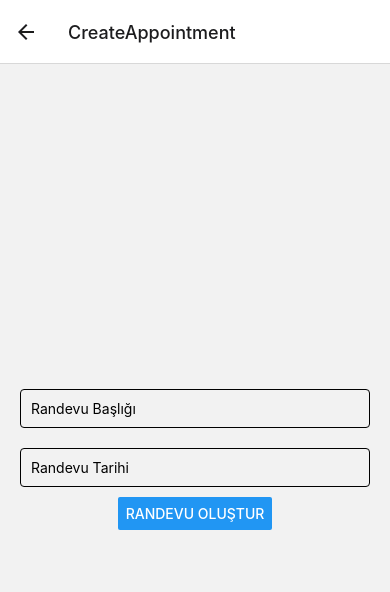
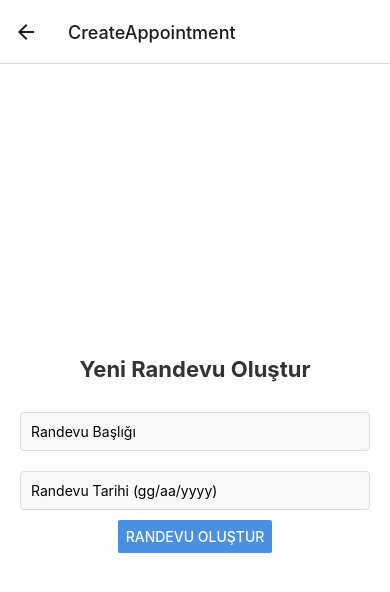
Before and after one commit to AliEl-Hallak/H-Randevu-Sistemi-React-Native, a React Native app: screen /CreateAppointment in a window 390 px wide. Shown: the top 592 px of the page. Built offline with nearby package versions, Linux system fonts and the light colour scheme.

Commit message:
CRUD islemi

```diff
--- a/package.json
+++ b/package.json
@@ -19,6 +19,7 @@
     "firebase": "^10.7.0",
     "react": "18.2.0",
     "react-native": "0.72.6",
+    "react-native-push-notification": "^8.1.1",
     "react-native-vector-icons": "^10.0.2"
   },
   "devDependencies": {
--- a/screens/AppointmentScreen.js
+++ b/screens/AppointmentScreen.js
@@ -1,5 +1,5 @@
 import React from 'react';
-import { View, Text, StyleSheet, TouchableOpacity } from 'react-native';
+import { View, Text, StyleSheet, TouchableOpacity, ScrollView } from 'react-native';
 import Icon from 'react-native-vector-icons/MaterialIcons';
 import { logoutUser } from '../FirebasseConfig';
 
@@ -17,44 +17,70 @@ const AppointmentScreen = ({ navigation, route }) => {
     }, [navigation]);
 
     return (
-        <View style={styles.container}>
+        <ScrollView style={styles.container}>
+            <Text style={styles.welcomeText}>Merhaba, {email}</Text>
+
+            <View style={styles.cardContainer}>
                 <TouchableOpacity
-        style={styles.card}
+                    style={[styles.card, styles.cardCreate]}
                     onPress={() => navigation.navigate('CreateAppointment')}>
-        <Text style={styles.cardTitle}>Randevu olustur</Text>
+                    <Icon name="add-circle-outline" size={30} color="#fff" />
+                    <Text style={styles.cardTitle}>Randevu Oluştur</Text>
                 </TouchableOpacity>
 
                 <TouchableOpacity
-        style={styles.card}
+                    style={[styles.card, styles.cardList]}
                     onPress={() => navigation.navigate('ListoneAppointments')}>
-        <Text style={styles.cardTitle}>Randevu listele</Text>
+                    <Icon name="format-list-bulleted" size={30} color="#fff" />
+                    <Text style={styles.cardTitle}>Randevu Listele</Text>
                 </TouchableOpacity>
-
-
-            <Text>Merhaba, {email}</Text>
             </View>
+        </ScrollView>
     );
 };
 
 const styles = StyleSheet.create({
     container: {
       flex: 1,
-      padding: 20,
-      alignItems: 'center',
+      backgroundColor: '#f4f4f4', // Arka plan rengi
+    },
+    welcomeText: {
+      fontSize: 22,
+      fontWeight: 'bold',
+      color: '#333',
+      margin: 20,
+      textAlign: 'center',
+    },
+    cardContainer: {
+      flexDirection: 'row',
+      justifyContent: 'space-around',
+      padding: 10,
     },
     card: {
-      width: '90%',
-      padding: 20,
-      marginVertical: 10,
-      backgroundColor: '#4a90e2',
-      borderRadius: 10,
+      flex: 1,
+      justifyContent: 'center',
+      alignItems: 'center',
+      padding: 15,
+      margin: 10,
+      borderRadius: 8,
+      shadowColor: '#000',
+      shadowOffset: { width: 0, height: 2 },
+      shadowOpacity: 0.3,
+      shadowRadius: 4,
+      elevation: 3,
+    },
+    cardCreate: {
+      backgroundColor: '#4caf50', // Yeşil renk
+    },
+    cardList: {
+      backgroundColor: '#2196f3', // Mavi renk
     },
     cardTitle: {
-      color: 'white',
+      marginTop: 10,
+      color: '#fff',
       fontWeight: 'bold',
-      textAlign: 'center',
+      fontSize: 16,
     },
 });
 
-
 export default AppointmentScreen;
--- a/screens/CreateAppointmentScreen.js
+++ b/screens/CreateAppointmentScreen.js
@@ -3,6 +3,7 @@ import { View, Text, TextInput, Button, StyleSheet, Alert } from 'react-native';
 import { FIRESTORE_DB } from '../FirebasseConfig';
 import { addDoc, collection } from 'firebase/firestore';
 import { getAuth } from 'firebase/auth';
+import PushNotification from 'react-native-push-notification';
 
 const CreateAppointmentScreen = () => {
   const [appointmentTitle, setAppointmentTitle] = useState('');
@@ -18,8 +19,8 @@ const [appointmentTitle, setAppointmentTitle] = useState('');
       await addDoc(collection(FIRESTORE_DB, 'appointments'), {
         title: appointmentTitle,
         date: appointmentDate,
-        userId: userId, // Kullanıcının UID'sini ekleme
-        userEmail: userEmail, // Kullanıcının e-posta adresini ekleme
+        userId: userId,
+        userEmail: userEmail,
       });
 
       Alert.alert('Başarılı', 'Randevu oluşturuldu');
@@ -28,9 +29,9 @@ const [appointmentTitle, setAppointmentTitle] = useState('');
     }
   };
 
-
   return (
     <View style={styles.container}>
+      <Text style={styles.header}>Yeni Randevu Oluştur</Text>
       <TextInput
         style={styles.input}
         value={appointmentTitle}
@@ -41,18 +42,30 @@ const [appointmentTitle, setAppointmentTitle] = useState('');
         style={styles.input}
         value={appointmentDate}
         onChangeText={setAppointmentDate}
-        placeholder="Randevu Tarihi"
+        placeholder="Randevu Tarihi (gg/aa/yyyy)"
       />
-      <Button title="Randevu Oluştur" onPress={handleCreateAppointment} />
+      <Button
+        title="Randevu Oluştur"
+        onPress={handleCreateAppointment}
+        color="#4a90e2"
+      />
     </View>
   );
 };
+
 const styles = StyleSheet.create({
   container: {
     flex: 1,
     justifyContent: 'center',
     alignItems: 'center',
     padding: 20,
+    backgroundColor: '#fff', // Arka plan rengi
+  },
+  header: {
+    fontSize: 22,
+    fontWeight: 'bold',
+    marginBottom: 20,
+    color: '#333',
   },
   input: {
     width: '100%',
@@ -60,6 +73,9 @@ const styles = StyleSheet.create({
     borderWidth: 1,
     padding: 10,
     borderRadius: 4,
+    borderColor: '#ddd', // Kenarlık rengi
+    backgroundColor: '#f9f9f9', // Giriş alanı arka plan rengi
   },
 });
+
 export default CreateAppointmentScreen;
--- a/screens/DeletAppointmentsScreen.js
+++ b/screens/DeletAppointmentsScreen.js
@@ -1,6 +1,6 @@
-// screens/DeletAppointmentsScreen.js
 import React from 'react';
-import { View, Text, Button, Alert, StyleSheet } from 'react-native';
+import { View, Text, TouchableOpacity, StyleSheet, Alert } from 'react-native';
+import Icon from 'react-native-vector-icons/MaterialIcons';
 import { doc, deleteDoc } from 'firebase/firestore';
 import { FIRESTORE_DB } from '../FirebasseConfig';
 
@@ -32,9 +32,16 @@ const DeletAppointmentsScreen = ({ route, navigation }) => {
 
   return (
     <View style={styles.container}>
-      <Text style={styles.title}>{title}</Text>
-      <Text style={styles.date}>{date}</Text>
-      <Button title="Randevuyu Sil" onPress={handleDelete} color="red" />
+      <View style={styles.appointmentCard}>
+        <Text style={styles.title}>{title}</Text>
+        <Text style={styles.date}>{date}</Text>
+        <TouchableOpacity
+          style={styles.deleteButton}
+          onPress={handleDelete}>
+          <Icon name="delete" size={24} color="white" />
+          <Text style={styles.deleteButtonText}>Randevuyu Sil</Text>
+        </TouchableOpacity>
+      </View>
     </View>
   );
 };
@@ -45,17 +52,42 @@ const styles = StyleSheet.create({
     justifyContent: 'center',
     alignItems: 'center',
     padding: 20,
-    backgroundColor: '#fff',  // Arka plan rengi
+    backgroundColor: '#f4f4f4',
+  },
+  appointmentCard: {
+    width: '100%',
+    padding: 20,
+    borderRadius: 10,
+    backgroundColor: '#fff',
+    shadowColor: '#000',
+    shadowOffset: { width: 0, height: 2 },
+    shadowOpacity: 0.25,
+    shadowRadius: 3.84,
+    elevation: 5,
   },
   title: {
     fontSize: 20,
     fontWeight: 'bold',
+    color: '#333',
     marginBottom: 10,
-    color: '#333',  // Metin rengi
   },
   date: {
     fontSize: 16,
-    color: '#666',  // Tarih metni rengi
+    color: '#666',
+    marginBottom: 20,
+  },
+  deleteButton: {
+    flexDirection: 'row',
+    justifyContent: 'center',
+    alignItems: 'center',
+    padding: 10,
+    borderRadius: 5,
+    backgroundColor: 'red',
+  },
+  deleteButtonText: {
+    marginLeft: 10,
+    color: 'white',
+    fontWeight: 'bold',
   },
 });
 
--- a/screens/UpdateAppointmentsScreen.js
+++ b/screens/UpdateAppointmentsScreen.js
@@ -1,5 +1,5 @@
 import React, { useState, useEffect } from 'react';
-import { View, TextInput, Button, StyleSheet, Alert } from 'react-native';
+import { View,Text, TextInput, Button, StyleSheet, Alert } from 'react-native';
 import { doc, updateDoc, getDoc } from 'firebase/firestore';
 import { FIRESTORE_DB } from '../FirebasseConfig';
 
@@ -32,8 +32,9 @@ const UpdateAppointmentScreen = ({ route, navigation }) => {
         title: title,
         date: date,
       });
-      Alert.alert("Başarılı", "Randevu güncellendi");
-      navigation.goBack();
+      Alert.alert("Başarılı", "Randevu güncellendi", [
+        { text: 'Tamam', onPress: () => navigation.navigate('ListoneAppointments') }
+      ]);
     } catch (error) {
       Alert.alert("Hata", "Randevu güncellenemedi: " + error.message);
     }
@@ -41,6 +42,7 @@ const UpdateAppointmentScreen = ({ route, navigation }) => {
 
   return (
     <View style={styles.container}>
+      <Text style={styles.header}>Randevu Güncelleme</Text>
       <TextInput
         style={styles.input}
         value={title}
@@ -51,11 +53,12 @@ const UpdateAppointmentScreen = ({ route, navigation }) => {
         style={styles.input}
         value={date}
         onChangeText={setDate}
-        placeholder="Randevu Tarihi"
+        placeholder="Randevu Tarihi (gg/aa/yyyy)"
       />
       <Button
         title="Randevuyu Güncelle"
         onPress={handleUpdate}
+        color="#4a90e2"
       />
     </View>
   );
@@ -65,6 +68,14 @@ const styles = StyleSheet.create({
   container: {
     flex: 1,
     padding: 20,
+    backgroundColor: '#fff', // Arka plan rengi
+  },
+  header: {
+    fontSize: 22,
+    fontWeight: 'bold',
+    marginBottom: 20,
+    color: '#333',
+    textAlign: 'center',
   },
   input: {
     width: '100%',
@@ -72,6 +83,8 @@ const styles = StyleSheet.create({
     borderWidth: 1,
     padding: 10,
     borderRadius: 4,
+    borderColor: '#ddd',
+    backgroundColor: '#f9f9f9', // Giriş alanı arka plan rengi
   },
 });
 
```
Also changed, not shown: 1 other file (tests, documents, lock files or other folders). Lines whose indentation alone changed are shown as unchanged.
